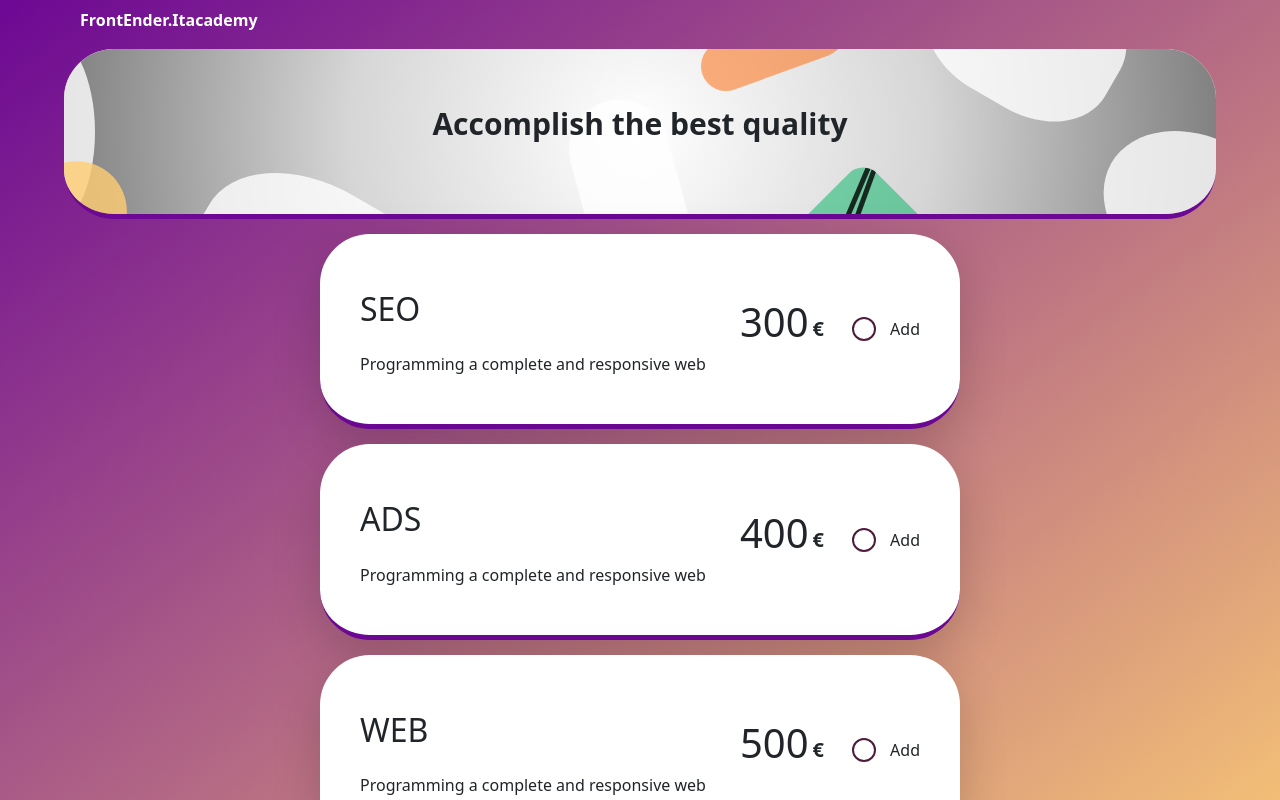
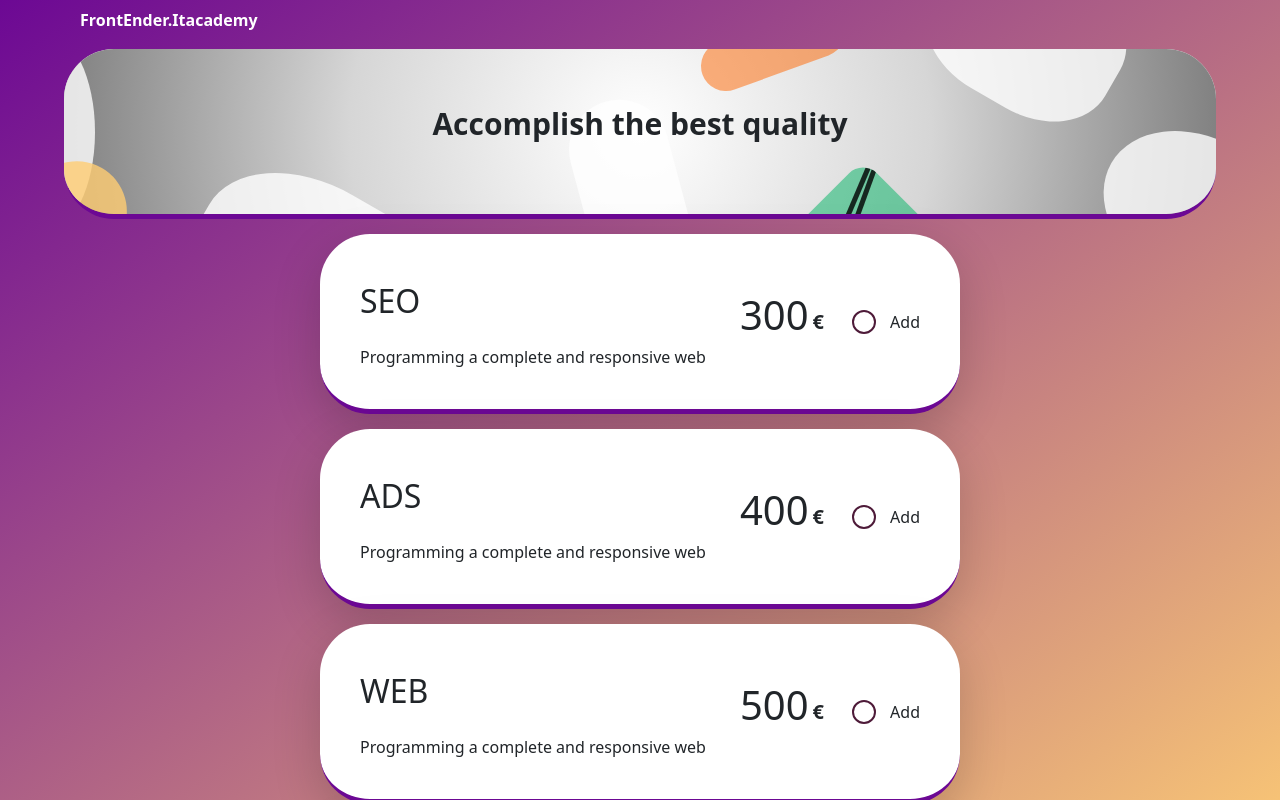
Before and after one commit to oscarrep/S6-Budget-Angular, an Angular app: page / in a window 1280 px wide. Shown: the top 800 px of the page. Built offline with nearby package versions, Linux system fonts and the light colour scheme.

Commit message:
added max-height to items

```diff
--- a/src/app/home/home.component.scss
+++ b/src/app/home/home.component.scss
@@ -37,6 +37,7 @@ h1 {
 
 .item {
     min-width: 500px;
+    max-height: 180px;
     margin-bottom: 15px;
 }
 
```
